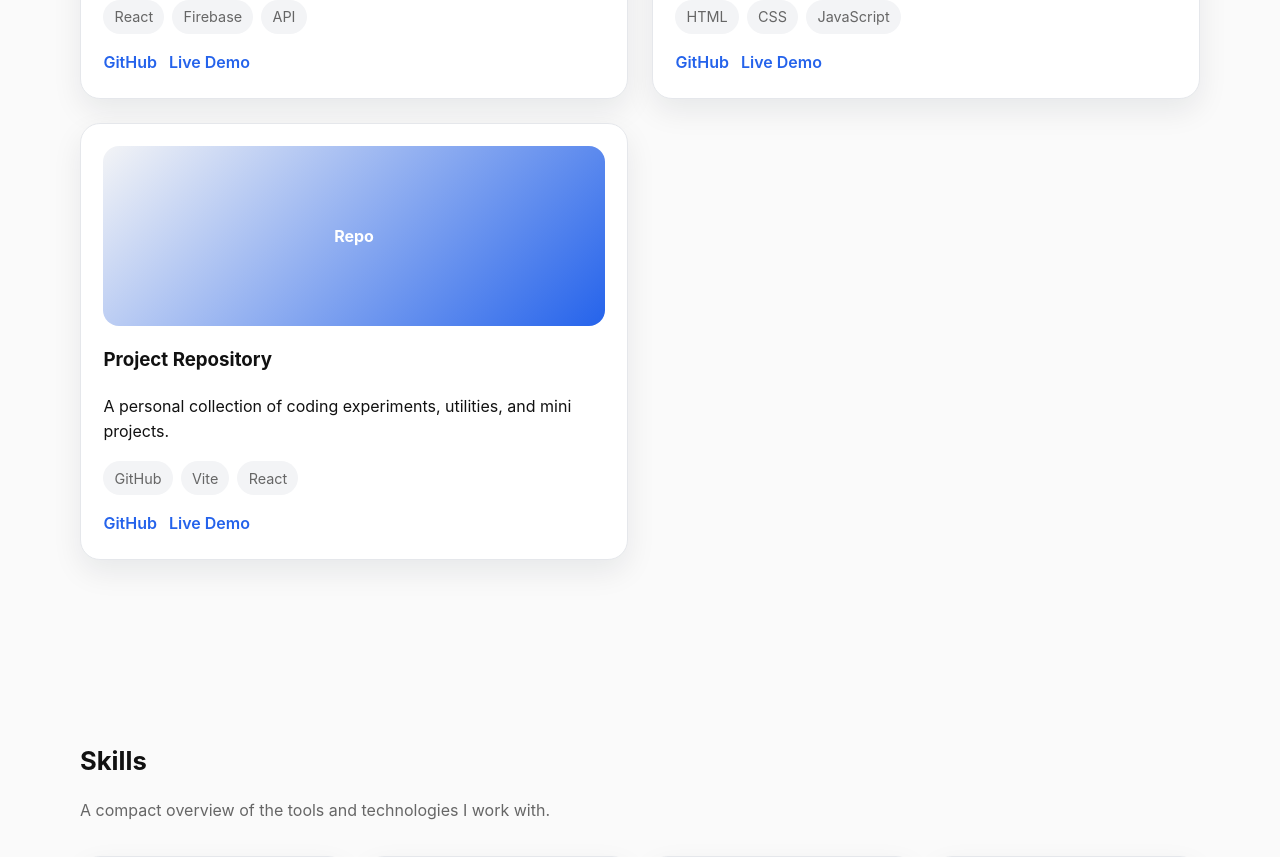
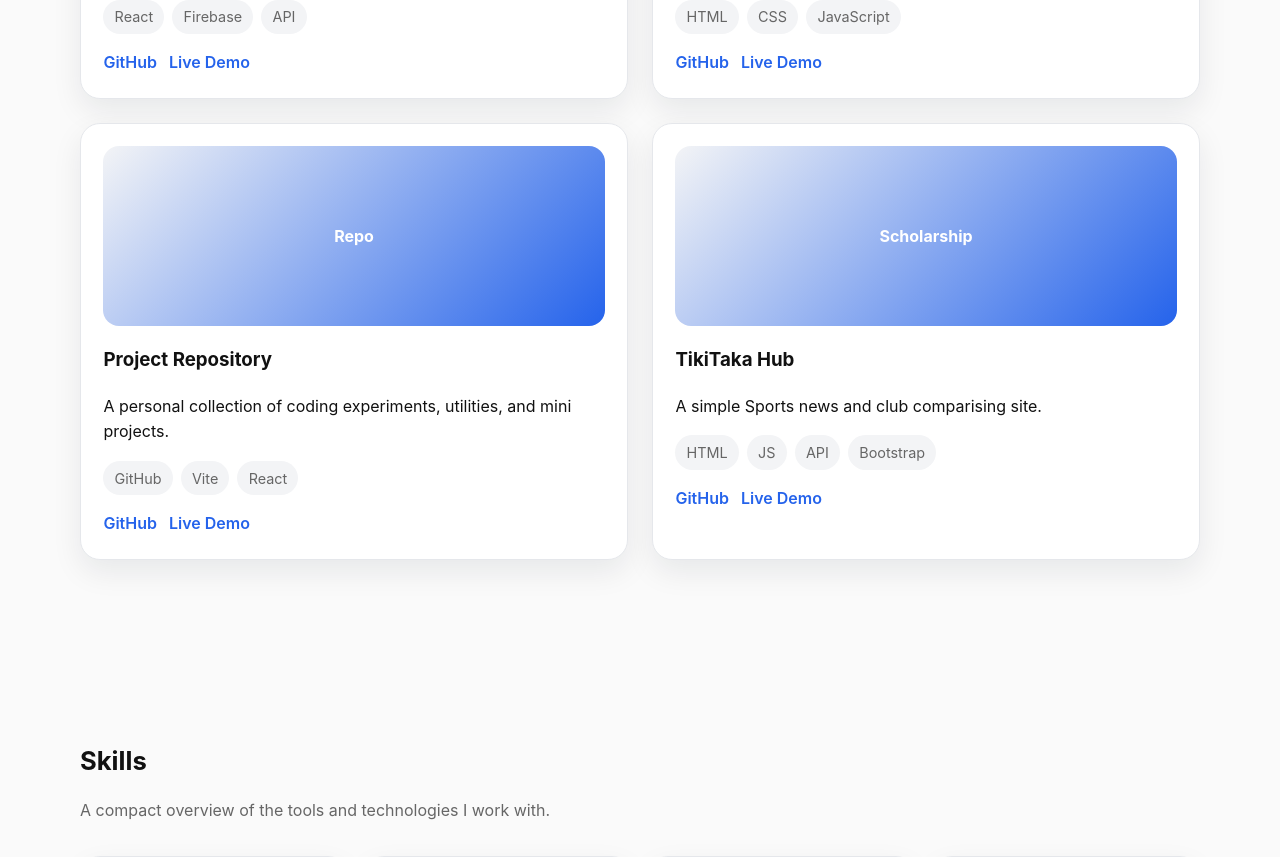
Before and after one commit to AhmadImam14/Portfolio, a React (Vite) app: page / in a window 1280 px wide. Shown: the part 2440-3297 px from the top of the page. Built offline with nearby package versions, Linux system fonts and the light colour scheme.

Commit message:
projects update

```diff
--- a/src/data/projects.js
+++ b/src/data/projects.js
@@ -38,5 +38,13 @@ export const projects = [
     github: 'https://github.com',
     demo: 'https://example.com',
     imageLabel: 'Repo'
-  }
+  },
+    {
+    title: 'TikiTaka Hub',
+    description: 'A simple Sports news and club comparising site.',
+    technologies: ['HTML', 'JS', 'API', 'Bootstrap'],
+    github: 'https://github.com',
+    demo: 'https://example.com',
+    imageLabel: 'Scholarship'
+  },
 ]
```
Also changed, not shown: 4 other files (tests, documents, lock files or other folders).
